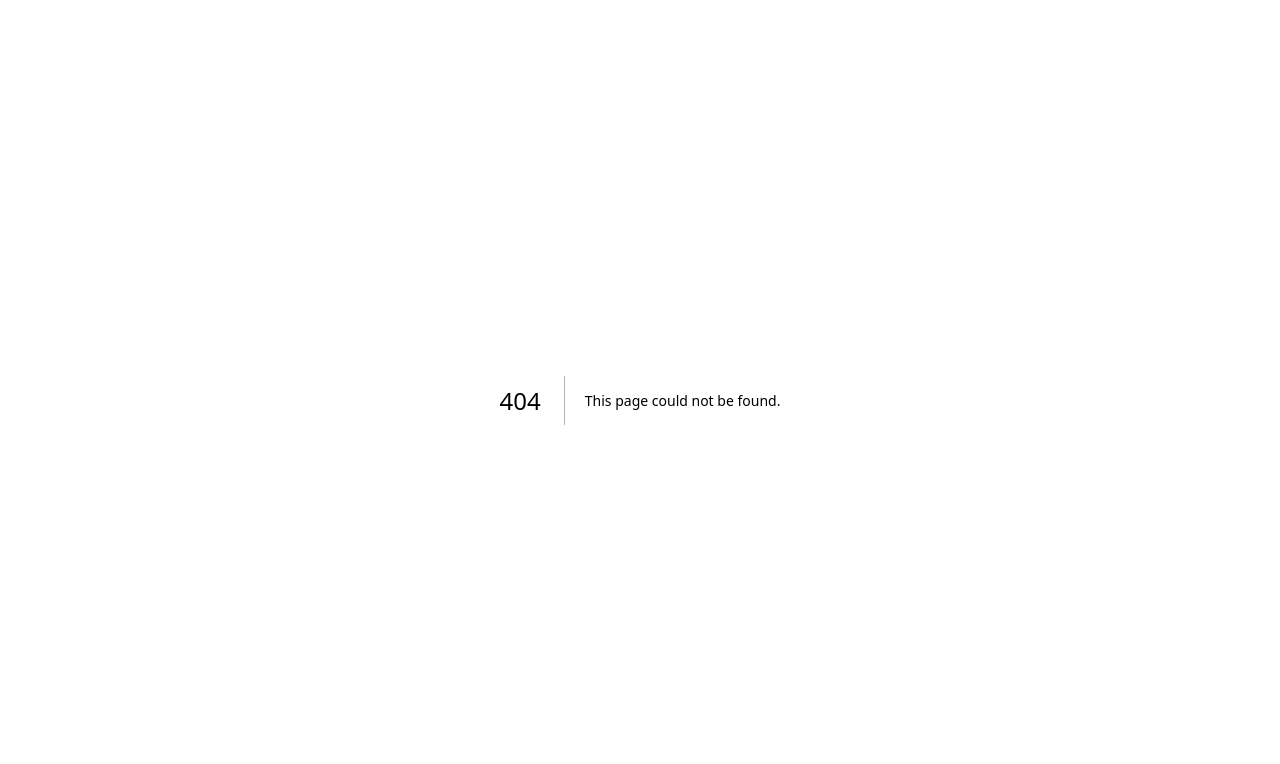
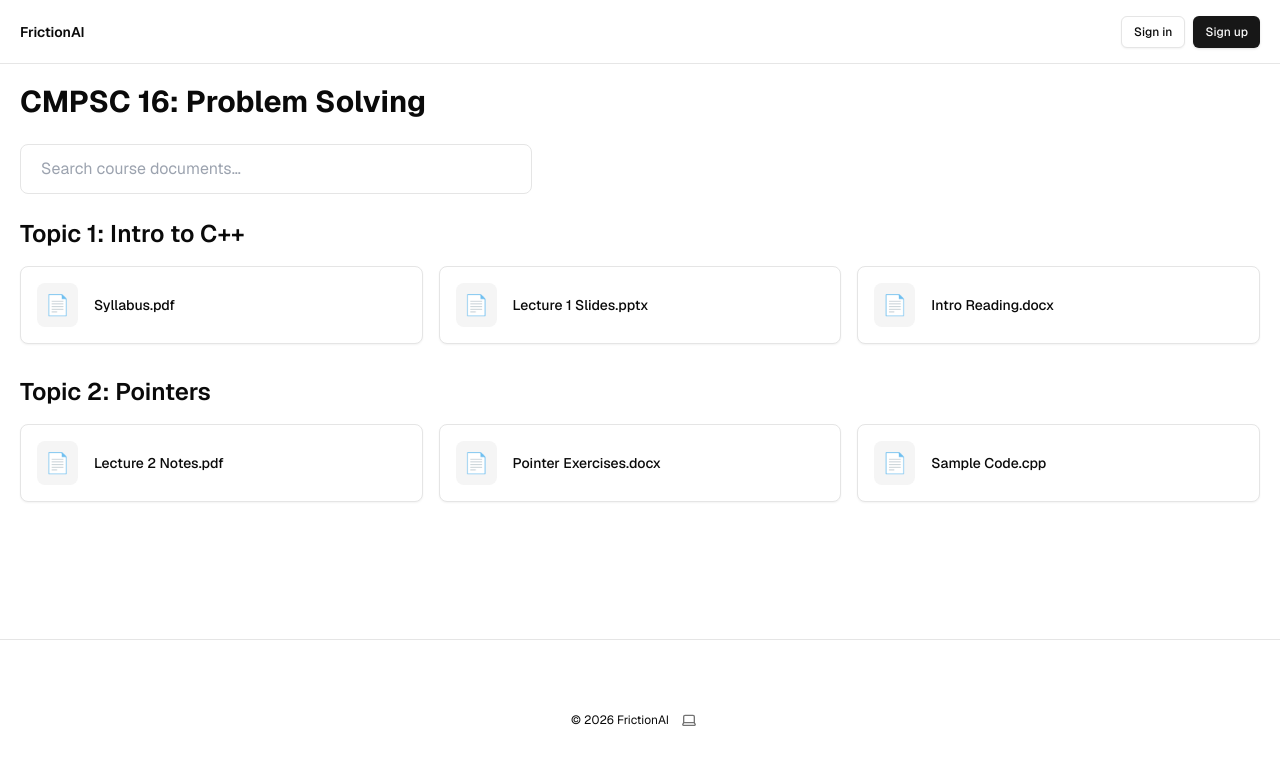
Before and after one commit to sbhacks-frictionai/frictionai, a Next.js app: page /class-docs in a window 1280 px wide. Before the commit this address had no page. Shown: the top 764 px of the page. Built offline with nearby package versions, Linux system fonts and the light colour scheme; no server answers.

Commit message:
class page

```diff
--- /dev/null
+++ b/app/class-docs/class-docs.tsx
@@ -0,0 +1,95 @@
+import { Footer } from "@/components/footer";
+
+// Fake course data for preview/testing
+const courseData = [
+  {
+    topic: "Topic 1: Intro to C++",
+    documents: [
+      {
+        name: "Syllabus.pdf",
+      },
+      {
+        name: "Lecture 1 Slides.pptx",
+      },
+      {
+        name: "Intro Reading.docx",
+      },
+    ],
+  },
+  {
+    topic: "Topic 2: Pointers",
+    documents: [
+      {
+        name: "Lecture 2 Notes.pdf",
+      },
+      {
+        name: "Pointer Exercises.docx",
+      },
+      {
+        name: "Sample Code.cpp",
+      },
+    ],
+  },
+];
+
+export function ClassDocs() {
+  return (
+    <div className="flex-1 w-full flex flex-col gap-8">
+      {/* Main Content */}
+      <div className="flex-1 w-full max-w-7xl mx-auto p-5 space-y-6">
+        {/* Class Title */}
+        <div className="mb-4">
+          <h1 className="text-3xl font-bold">CMPSC 16: Problem Solving</h1>
+        </div>
+
+        {/* Search Bar */}
+        <div className="mb-6">
+          <input
+            type="text"
+            placeholder="Search course documents…"
+            className="w-full max-w-lg px-5 py-3 rounded-lg border border-border bg-background text-foreground
+                       focus:outline-none focus:ring-2 focus:ring-ring
+                       text-base"
+          />
+        </div>
+
+        {/* Topics & Documents */}
+        <div className="space-y-8">
+          {courseData.map((topic) => (
+            <section key={topic.topic}>
+              <h2 className="text-2xl font-semibold mb-4 text-foreground">
+                {topic.topic}
+              </h2>
+              <div className="grid gap-4 grid-cols-1 sm:grid-cols-2 md:grid-cols-3">
+                {topic.documents.map((doc) => (
+                  <div
+                    key={doc.name}
+                    className="bg-card rounded-lg border border-border shadow-sm transition-transform flex items-center gap-4
+                               p-4 cursor-pointer hover:-translate-y-1 hover:shadow-md"
+                    tabIndex={0}
+                  >
+                    <div className="p-2 bg-muted rounded-lg flex items-center justify-center">
+                      <span
+                        className="text-xl"
+                        role="img"
+                        aria-label="document"
+                      >
+                        📄
+                      </span>
+                    </div>
+                    <span className="font-medium text-sm text-foreground">
+                      {doc.name}
+                    </span>
+                  </div>
+                ))}
+              </div>
+            </section>
+          ))}
+        </div>
+      </div>
+
+      {/* Footer */}
+      <Footer />
+    </div>
+  );
+}
--- /dev/null
+++ b/app/class-docs/page.jsx
@@ -0,0 +1,14 @@
+import { Suspense } from "react";
+import { ClassDocs } from "./class-docs";
+import { NavBar } from "@/components/nav-bar";
+
+export default function ClassDocsPage() {
+  return (
+    <main className="min-h-screen flex flex-col">
+      <NavBar />
+      <Suspense fallback={<div className="flex-1 flex items-center justify-center">Loading...</div>}>
+        <ClassDocs />
+      </Suspense>
+    </main>
+  );
+}
--- a/app/page.tsx
+++ b/app/page.tsx
@@ -9,7 +9,6 @@ import { Suspense } from "react";
 export default function Home() {
   return (
     <main className="min-h-screen flex flex-col items-center">
-      <div className="flex-1 w-full flex flex-col gap-20 items-center">
       <div className="flex-1 w-full flex flex-col gap-20 items-center">
         {/* Navigation */}
         <nav className="w-full flex justify-center border-b border-b-foreground/10 h-16">
```
Also changed, not shown: Untitled-1.txt (added).
